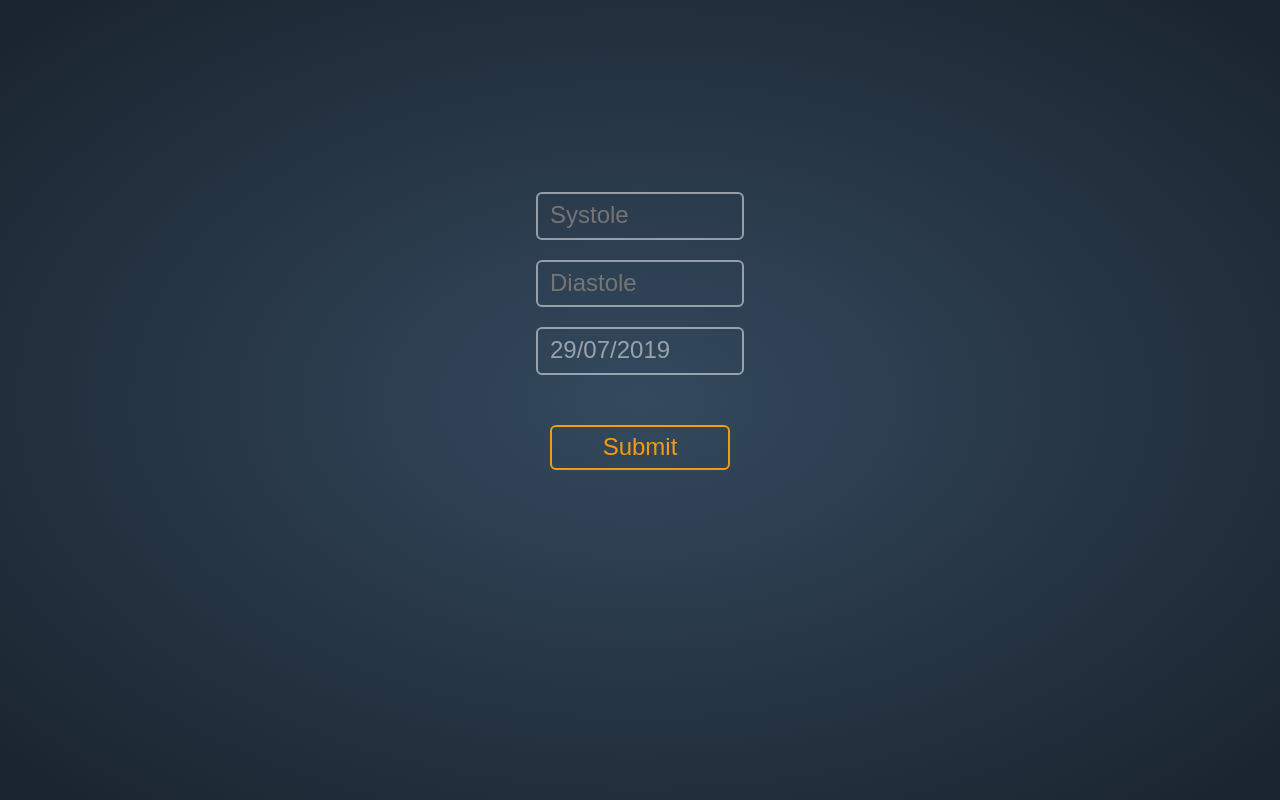
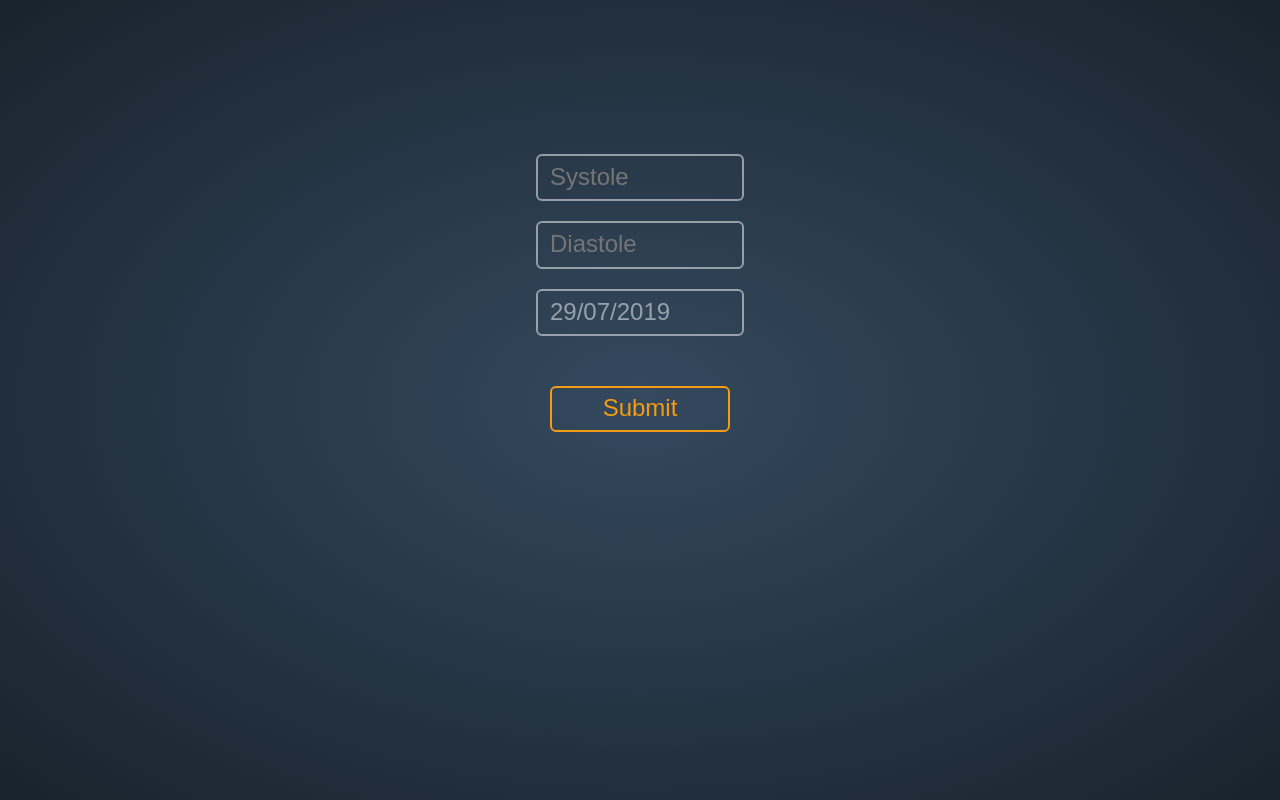
Before and after one commit to TraceWright/healthMonitor, a React (Create React App) app in the folder disease-classifier/client/: page /bloodpressure in a window 1280 px wide. Built offline with nearby package versions, Linux system fonts and the light colour scheme.

Commit message:
minor styling

```diff
--- a/disease-classifier/client/src/components/menu/menu.scss
+++ b/disease-classifier/client/src/components/menu/menu.scss
@@ -28,7 +28,7 @@ html, body {
   position: absolute;
   top: 50%;
   left: 50%;
-  height: 300px;
+  height: 240px;
   margin-top: -160px;
   margin-left: -175px;
 }
--- a/disease-classifier/client/src/styles/formStyles.scss
+++ b/disease-classifier/client/src/styles/formStyles.scss
@@ -3,7 +3,7 @@ $primarycolor: #f39c12;
 
 .form-input {
     display: grid;
-    padding: 15% 10%;
+    padding: 12% 10%;
     grid-template-columns: 100%;
     grid-gap: 10px;
     color: $grey;
```
